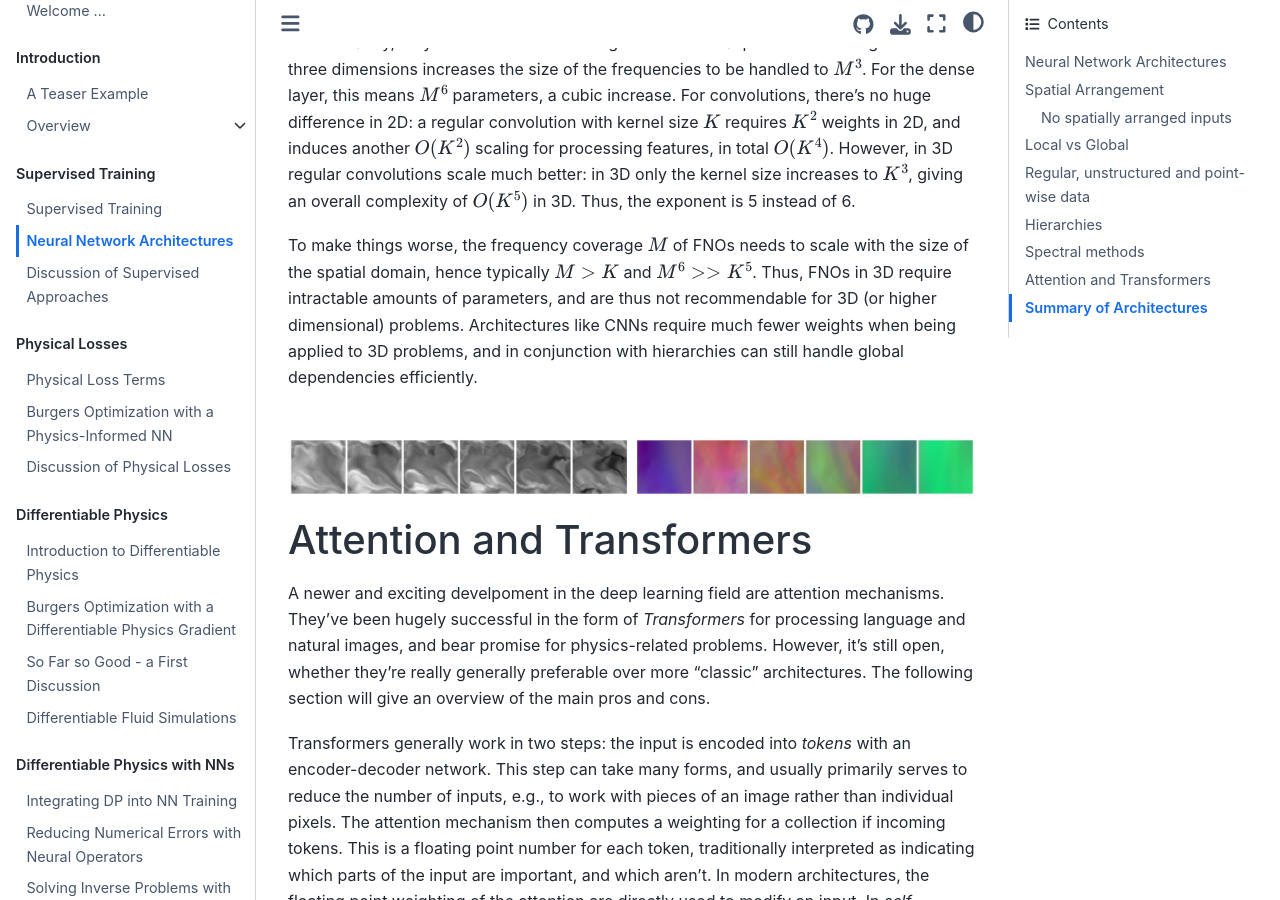
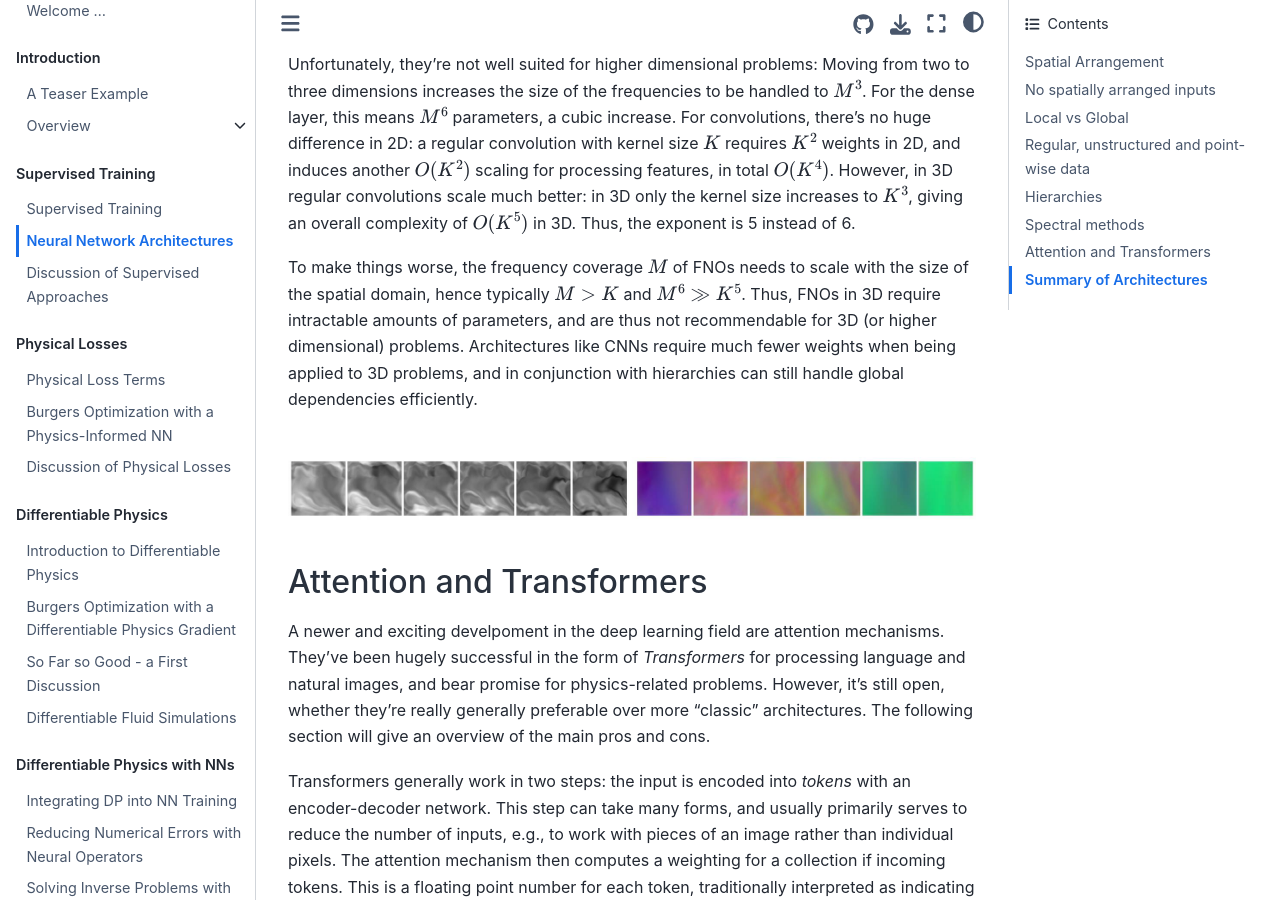
Before and after one commit to tum-pbs/pbdl-book, a Jupyter Book: the page built from supervised-arch.md, in a window 1280 px wide and 900 px high, scrolled down 6750 px. Built offline with Jupyter Book 1.0.4 settings and Sphinx 7.4.7 and the Sphinx Book theme 1.1.4, drawn with Linux system fonts in a browser that asks for light colours; pages that are not in the unit, such as notebooks, are missing from menus; cross-references to code outside the pages are shown as plain code.

````diff
--- a/supervised-arch.md
+++ b/supervised-arch.md
@@ -5,13 +5,13 @@
 
 ```{figure} resources/arch01.jpg
 ---
-height: 110px
+height: 100px
 name: arch01-overview
 ---
 We'll discuss a range of architecture, from regular convolutions over graph- and particle-based convolutions to newer attention-based variants.
 ```
 
-# Spatial Arrangement
+## Spatial Arrangement
 
 A first, fundamental aspect to consider for choosing an architecture (and for ruling out unsuitable options) is the spatial arrangement of the data samples.
 We can distinguish four cases here:
@@ -33,7 +33,7 @@
 
 Even when focusing on dense layers, this still leaves a few choices concerning the number of layers, their size, and activations. The other three cases have the same choices, and these hyperparameters of the architectures are typically determined over the course of training runs. Hence, we'll focus on the remaining three cases with spatial information in the following, as differences can have a profound impact here. So, below we'll focus on cases where we have a "computational domain" for a region of interest, in which the samples are located.
 
-# Local vs Global
+## Local vs Global
 
 The most important aspect of different architectures then is the question of the receptive field: this means for any single sample in our domain, which neighborhood of other sample points can influence the solution at this point. This is similar to classic considerations for PDE solving, where denoting a PDE as hyperbolic indicates its local, wave-like behavior in contrast to an elliptic one with global behavior. Certain NN architectures such as the classic convolutional neural networks (CNNs) support only local influences and receptive fields, while hierarchies with pooling expand these receptive field to effectively global ones. An interest variant here are spectral architectures like FNOs, which provide global receptive fields at the expense of other aspects. In addition Transformers (with attention mechanisms), provide a more complicated but scalable alternative here.
 
@@ -57,7 +57,7 @@
 Vice versa, trying to approximate a **global** influence with a limited receptive field will be an unsolvable task, and most likely introduce substantial errors.
 ```
 
-# Regular, unstructured and point-wise data
+## Regular, unstructured and point-wise data
 
 The most natural start for making use of spatially arranged data is to employ a regular grid. Note that it doesn't have to be a
 Cartesian grid, but could be e deformed and adaptive grid {cite}`chen2021highacc`. The only requirement is a grid-like connectivity of the samples, even if
@@ -89,7 +89,7 @@
 them in this way for improved learning and inference performance. Nonetheless, the two main ideas of convolutions and hierarchies carry over
 to Lagrangian data: continuous convolution kernels are a suitable tool, and neighborhood based coarsening yields hierarchies {cite}`prantl2022guaranteed`.
 
-# Hierarchies
+## Hierarchies
 
 A powerful and natural tool to work with **local** dependencies are convolutional layers. The corresponding neural networks (CNNs) are
 a classic building block of deep learning, and very well researched and supported throughout. They are comparatively easy to
@@ -131,7 +131,7 @@
 Note that this difference is not present for graph nets: here the memory access is always irregular, and dilation is unpopular as the strides would be costly to compute on general graphs. Hence, hierarchies in the form of multi-scale GNNs are highly recommended if global dependencies exist in the data.
 
 
-# Spectral methods
+## Spectral methods
 
 A fundamentally different avenue for establishing global receptive fields is provided by spectral methods, typically making use of Fourier transforms to transfer spatial data to the frequency domain. The most popular approach from this class of methods are _Fourier Neural Operators_ (FNOs) {cite}`li2021fno`. An interesting aspect is the promise of a continuous representation via the functional representation, where a word of caution is appropriate: the function spaces are typically truncated, so it is often questionable whether the frequency representation really yields suitable solutions beyond the resolution of the training data.
 
@@ -152,13 +152,13 @@
 However, in 3D regular convolutions scale much better: in 3D only the kernel size increases to $K^3$, giving an overall complexity of $O(K^5)$ in 3D.
 Thus, the exponent is 5 instead of 6.
 
-To make things worse, the frequency coverage $M$ of FNOs needs to scale with the size of the spatial domain, hence typically $M>K$ and $M^6 >> K^5$. Thus, FNOs in 3D require intractable amounts of parameters, and are thus not recommendable for 3D (or higher dimensional) problems. Architectures like CNNs require much fewer weights when being applied to 3D problems, and in conjunction with hierarchies can still handle global dependencies efficiently.
+To make things worse, the frequency coverage $M$ of FNOs needs to scale with the size of the spatial domain, hence typically $M>K$ and $M^6 \gg K^5$. Thus, FNOs in 3D require intractable amounts of parameters, and are thus not recommendable for 3D (or higher dimensional) problems. Architectures like CNNs require much fewer weights when being applied to 3D problems, and in conjunction with hierarchies can still handle global dependencies efficiently.
 
 <br>
 
 ![Divider](resources/divider2.jpg)
 
-# Attention and Transformers
+## Attention and Transformers
 
 A newer and exciting develpoment in the deep learning field are attention mechanisms. They've been hugely successful in the form of _Transformers_ for processing language and natural images, and bear promise for physics-related problems. However, it's still open, whether they're really generally preferable over more "classic" architectures. The following section  will give an overview of the main pros and cons.
 
@@ -176,7 +176,7 @@
 ![Divider](resources/divider7.jpg)
 
 
-# Summary of Architectures
+## Summary of Architectures
 
 The paragraphs above have given an overview over several fundamental considerations when choosing a neural network architecture for a physics-related problem. To re-cap, the
 main consideration when choosing an architecture is knowledge local or global dependencies in the data. Tailoring an architecture to this difference can have a big impact.
````
Also changed, not shown: resources/prob01-cnf.jpg (added), resources/prob02-ddpm.jpg (added), resources/prob03-fm.jpg (added), 2 other files.
